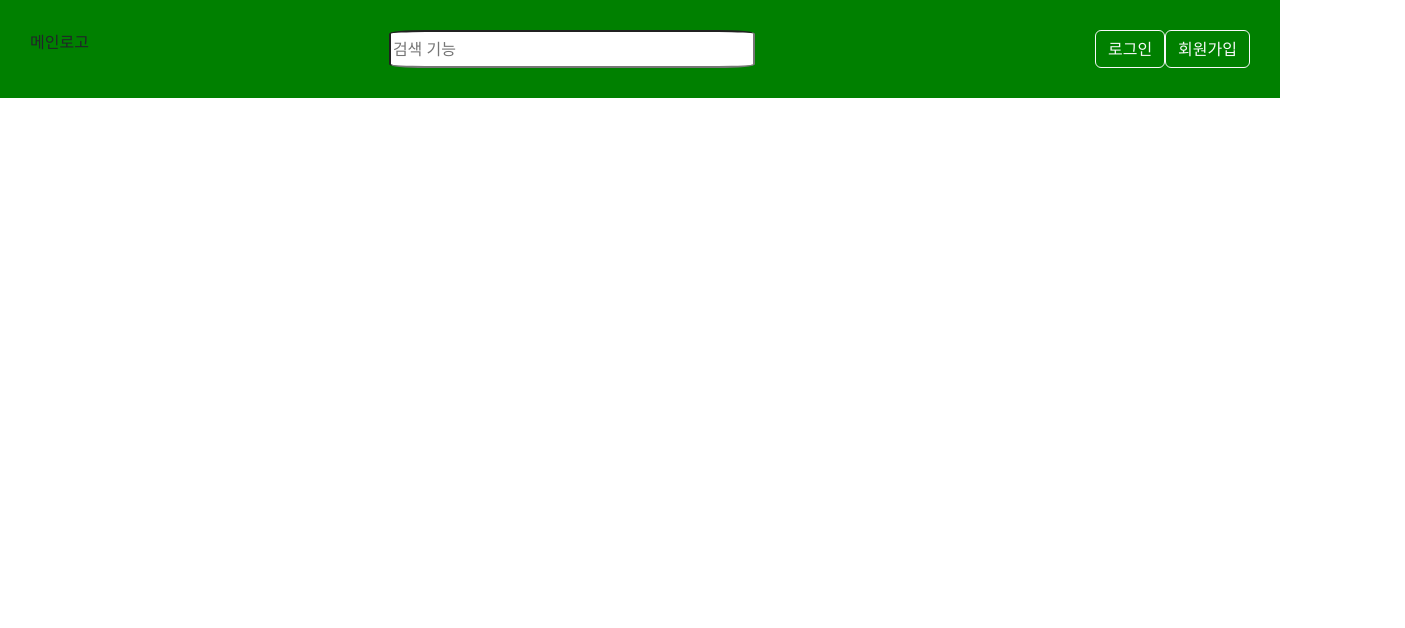
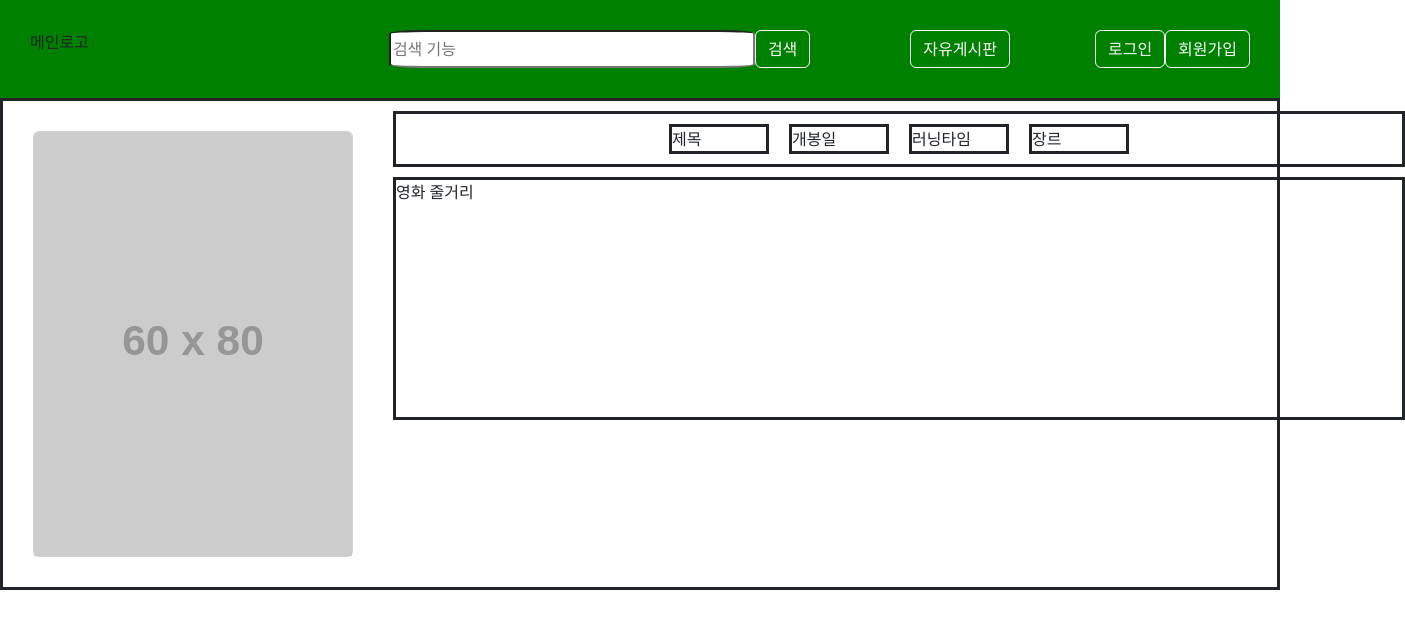
Before and after one commit to romay99/youngkwang_Front, a React (Create React App) app: page / in a window 1280 px wide. Shown: the top 628 px of the page, 1405 px wide, since content can reach past the window. Built offline with nearby package versions, Linux system fonts and the light colour scheme.

Commit message:
Feat : movieView 페이지 작업중

```diff
--- a/package.json
+++ b/package.json
@@ -12,6 +12,7 @@
     "react-dom": "^18.3.1",
     "react-router-dom": "^6.23.1",
     "react-scripts": "5.0.1",
+    "styled-components": "^6.1.11",
     "web-vitals": "^2.1.4"
   },
   "scripts": {
--- a/src/App.js
+++ b/src/App.js
@@ -1,9 +1,13 @@
-import NavBar from "./navigation/NavBar";
+import NavBar from './navigation/NavBar';
+import MovieCardList from './movieCard/MovieCardList';
+import MainPage from './pages/MainPage';
+import MovieDetailViewPage from './pages/MovieDetailViewPage';
 
 function App() {
   return (
     <>
       <NavBar />
+      <MovieDetailViewPage />
     </>
   );
 }
--- /dev/null
+++ b/src/movieCard/MovieCard.jsx
@@ -0,0 +1,15 @@
+import Card from 'react-bootstrap/Card';
+
+const MovieCard = (props) => {
+  return (
+    <Card style={{ width: '10rem', margin: '30px' }}>
+      <Card.Img variant="top" src="https://via.placeholder.com/60x80" />
+      <Card.Body>
+        <Card.Title>Movie Title</Card.Title>{' '}
+        {/* Card.Title 을 영화 제목으로 수정*/}
+      </Card.Body>
+    </Card>
+  );
+};
+
+export default MovieCard;
--- /dev/null
+++ b/src/movieCard/MovieCardList.jsx
@@ -0,0 +1,18 @@
+import MovieCard from './MovieCard';
+
+const MovieCardList = (props) => {
+  return (
+    <div style={{ backgroundColor: 'skyblue' }}>
+      <div style={{ fontSize: '30px' }}>장르 : " "</div>
+      <div style={{ display: 'flex' }}>
+        <MovieCard />
+        <MovieCard />
+        <MovieCard />
+        <MovieCard />
+        <MovieCard />
+      </div>
+    </div>
+  );
+};
+
+export default MovieCardList;
--- /dev/null
+++ b/src/movieDetail/MovieDetail.jsx
@@ -0,0 +1,51 @@
+import Card from 'react-bootstrap/Card';
+import styled from 'styled-components';
+
+const MovieDetailContainer = styled.div`
+  display: flex;
+  border-style: solid;
+`;
+
+const MovieInfomationContainer = styled.div``;
+
+const MovieInfomation = styled.div`
+  display: flex;
+  justify-content: center;
+  border-style: solid;
+  margin: 10px;
+  width: 200%;
+`;
+
+const MovieSysnopsis = styled.div`
+  border-style: solid;
+  margin: 10px;
+  width: 200%;
+  height: 50%;
+`;
+
+const MovieInfo = styled.span`
+  width: 100px;
+  margin: 10px;
+  border-style: solid;
+`;
+
+const MovieDetail = () => {
+  return (
+    <MovieDetailContainer>
+      <Card style={{ width: '20rem', margin: '30px' }}>
+        <Card.Img variant="top" src="https://via.placeholder.com/60x80" />
+      </Card>
+      <MovieInfomationContainer>
+        <MovieInfomation>
+          <MovieInfo>제목</MovieInfo>
+          <MovieInfo>개봉일</MovieInfo>
+          <MovieInfo>러닝타임</MovieInfo>
+          <MovieInfo>장르</MovieInfo>
+        </MovieInfomation>
+        <MovieSysnopsis>영화 줄거리</MovieSysnopsis>
+      </MovieInfomationContainer>
+    </MovieDetailContainer>
+  );
+};
+
+export default MovieDetail;
--- a/src/navigation/NavBar.jsx
+++ b/src/navigation/NavBar.jsx
@@ -1,7 +1,7 @@
-import React from "react";
-import Button from "react-bootstrap/Button";
-import styles from "./NavBar.module.css";
-import "bootstrap/dist/css/bootstrap.css";
+import React from 'react';
+import Button from 'react-bootstrap/Button';
+import styles from './NavBar.module.css';
+import 'bootstrap/dist/css/bootstrap.css';
 
 const NavBar = (props) => {
   return (
@@ -10,6 +10,10 @@ const NavBar = (props) => {
         <img></img>
         <div className={styles.logo}>메인로고</div>
         <input placeholder="검색 기능" className={styles.input}></input>
+        <Button variant="outline-light">검색</Button>{' '}
+        <Button variant="outline-light" style={{ marginLeft: '100px' }}>
+          자유게시판
+        </Button>
         <Button variant="outline-light" className={styles.button}>
           로그인
         </Button>
--- /dev/null
+++ b/src/pages/MainPage.jsx
@@ -0,0 +1,12 @@
+import MovieCardList from '../movieCard/MovieCardList';
+
+const MainPage = (props) => {
+  return (
+    <div>
+      <MovieCardList category="" />
+      <MovieCardList category="" />
+      <MovieCardList categoty="" />
+    </div>
+  );
+};
+export default MainPage;
--- /dev/null
+++ b/src/pages/MovieDetailViewPage.jsx
@@ -0,0 +1,11 @@
+import MovieDetail from '../movieDetail/MovieDetail';
+
+const MovieDetailViewPage = () => {
+  return (
+    <div>
+      <MovieDetail />
+    </div>
+  );
+};
+
+export default MovieDetailViewPage;
```
Also changed, not shown: 1 other file (tests, documents, lock files or other folders).
